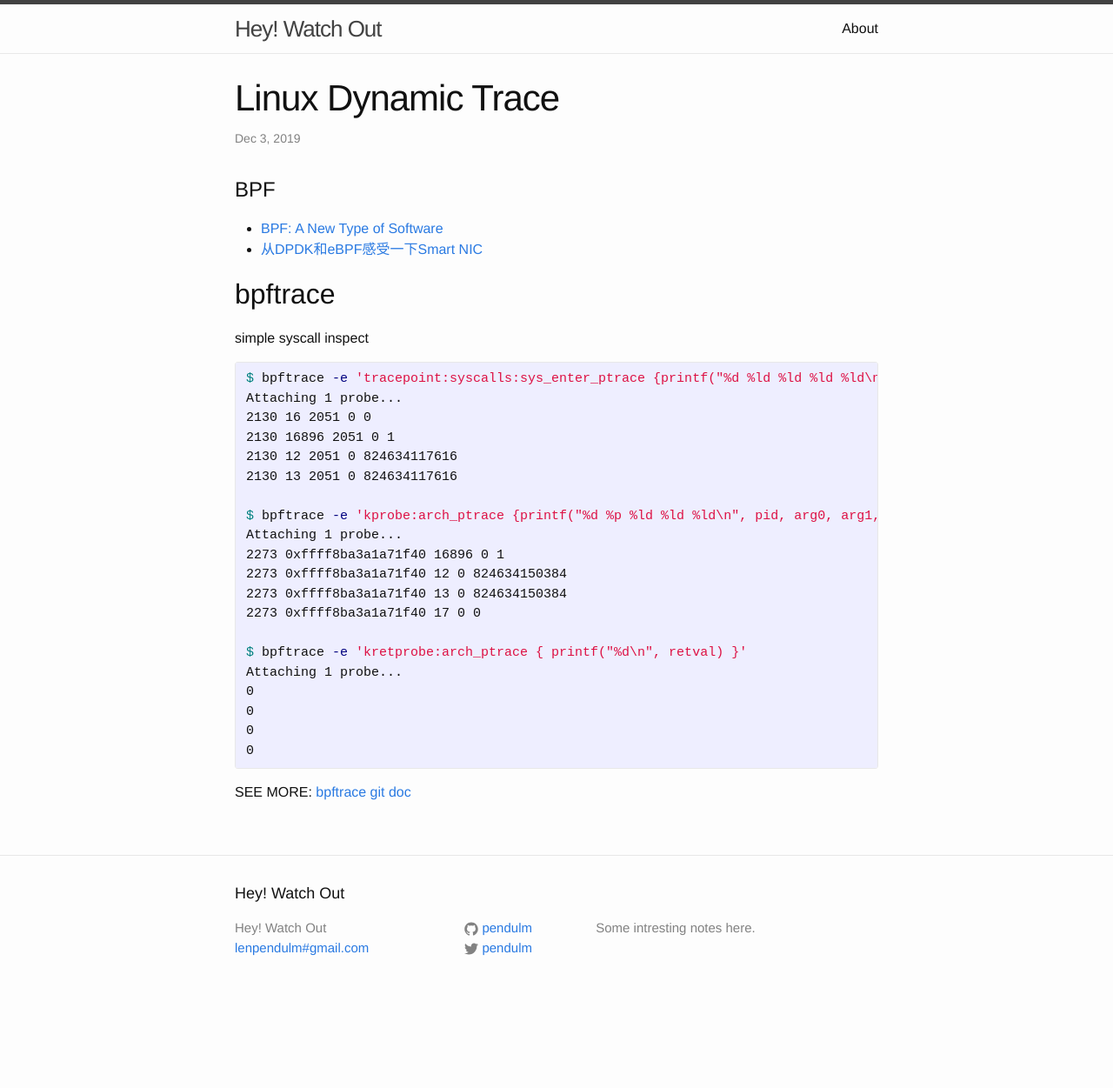
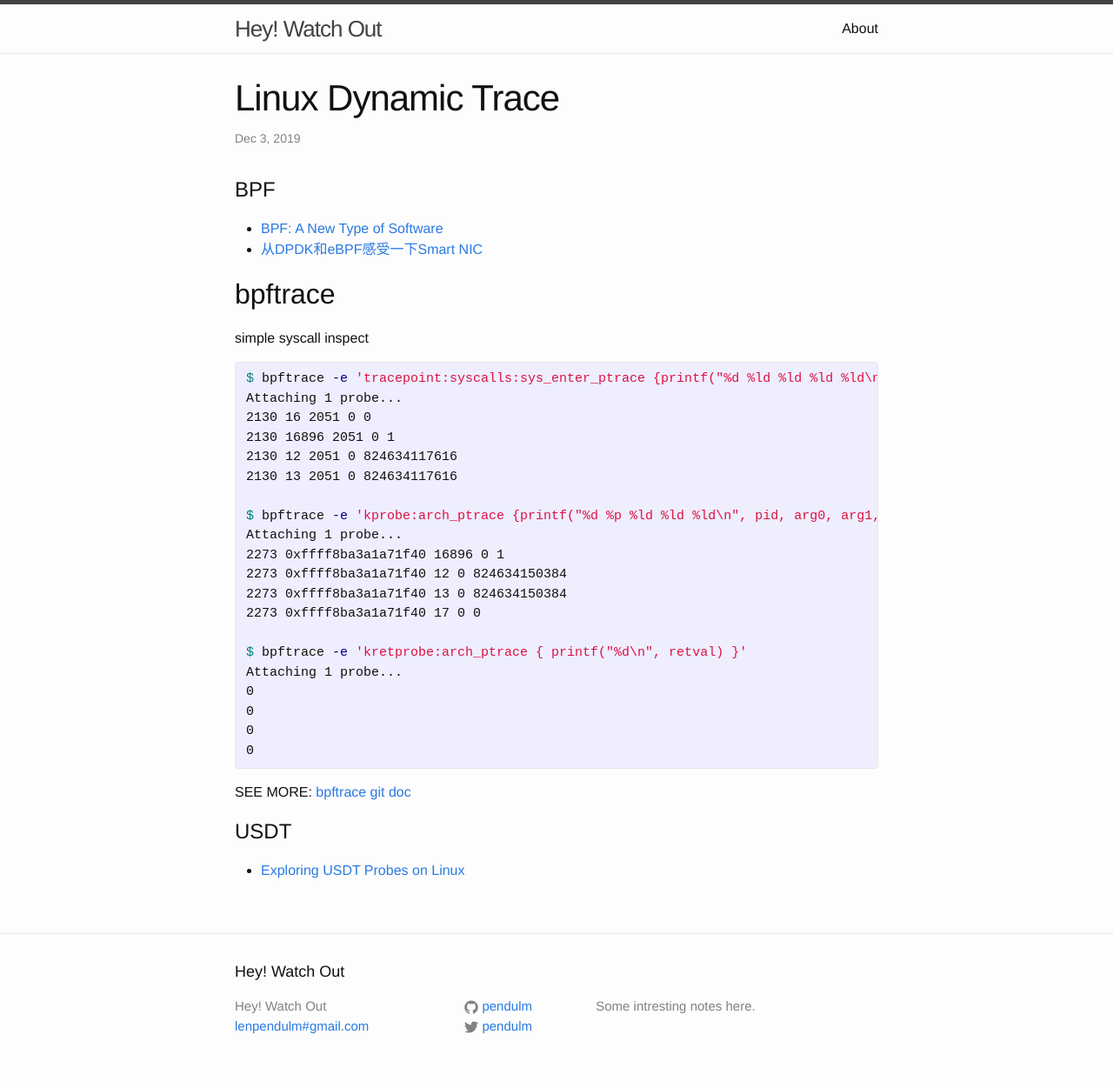
Before and after one commit to pendulm/pendulm.github.io, a Jekyll site: the page built from _posts/2019-12-03-linux-trace.markdown, in a window 1280 px wide. Shown: the whole page at 87% size. Built offline with Jekyll 4.4.1, drawn with Linux system fonts in a browser that asks for light colours; before the commit the page ends 1161 px from its top, so only the background shows below that.

Commit message:
add USDT

```diff
--- a/_posts/2019-12-03-linux-trace.markdown
+++ b/_posts/2019-12-03-linux-trace.markdown
@@ -36,3 +36,6 @@ Attaching 1 probe...
 {% endhighlight %}
 
 SEE MORE: [bpftrace git doc](https://github.com/iovisor/bpftrace/tree/master/docs)
+
+# USDT
+- [Exploring USDT Probes on Linux](https://leezhenghui.github.io/linux/2019/03/05/exploring-usdt-on-linux.html)
```
